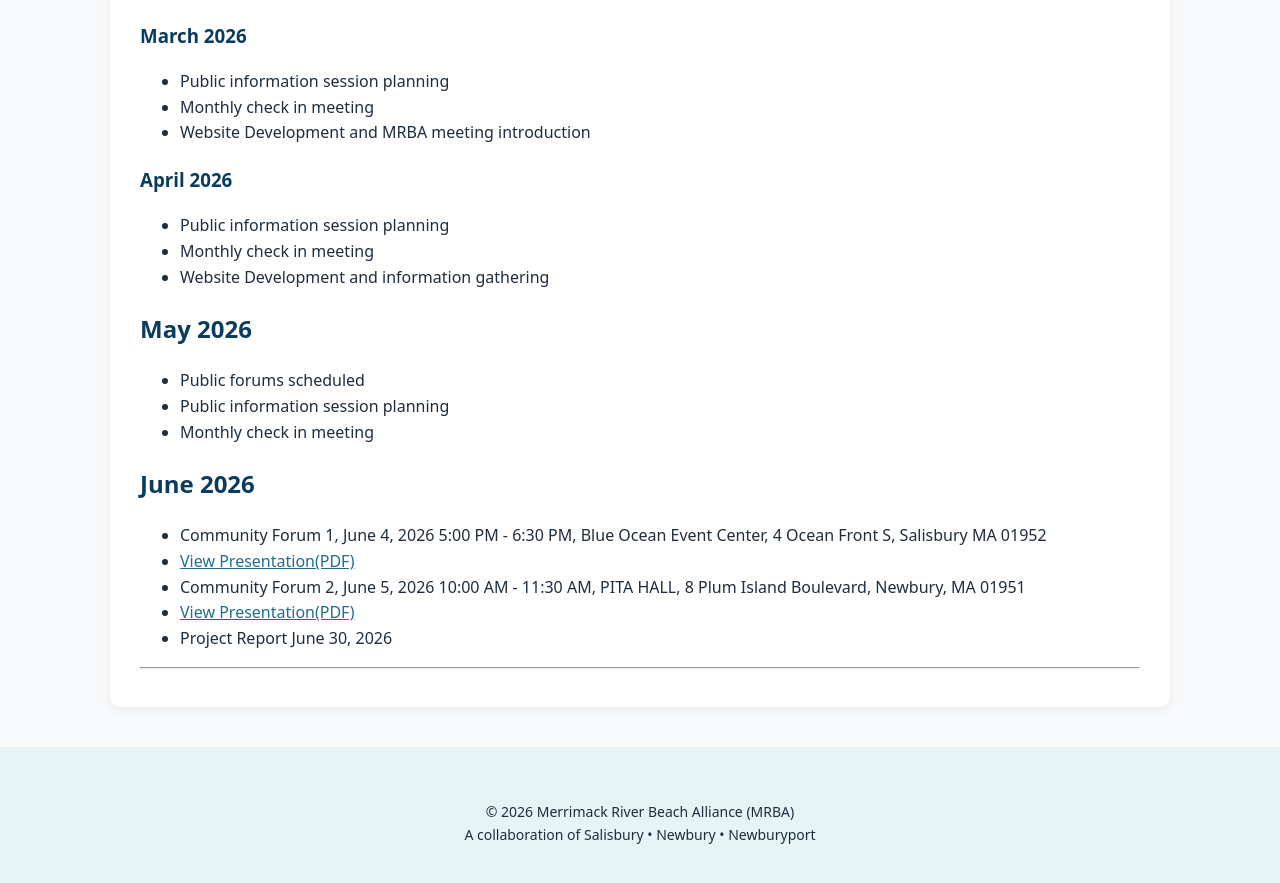
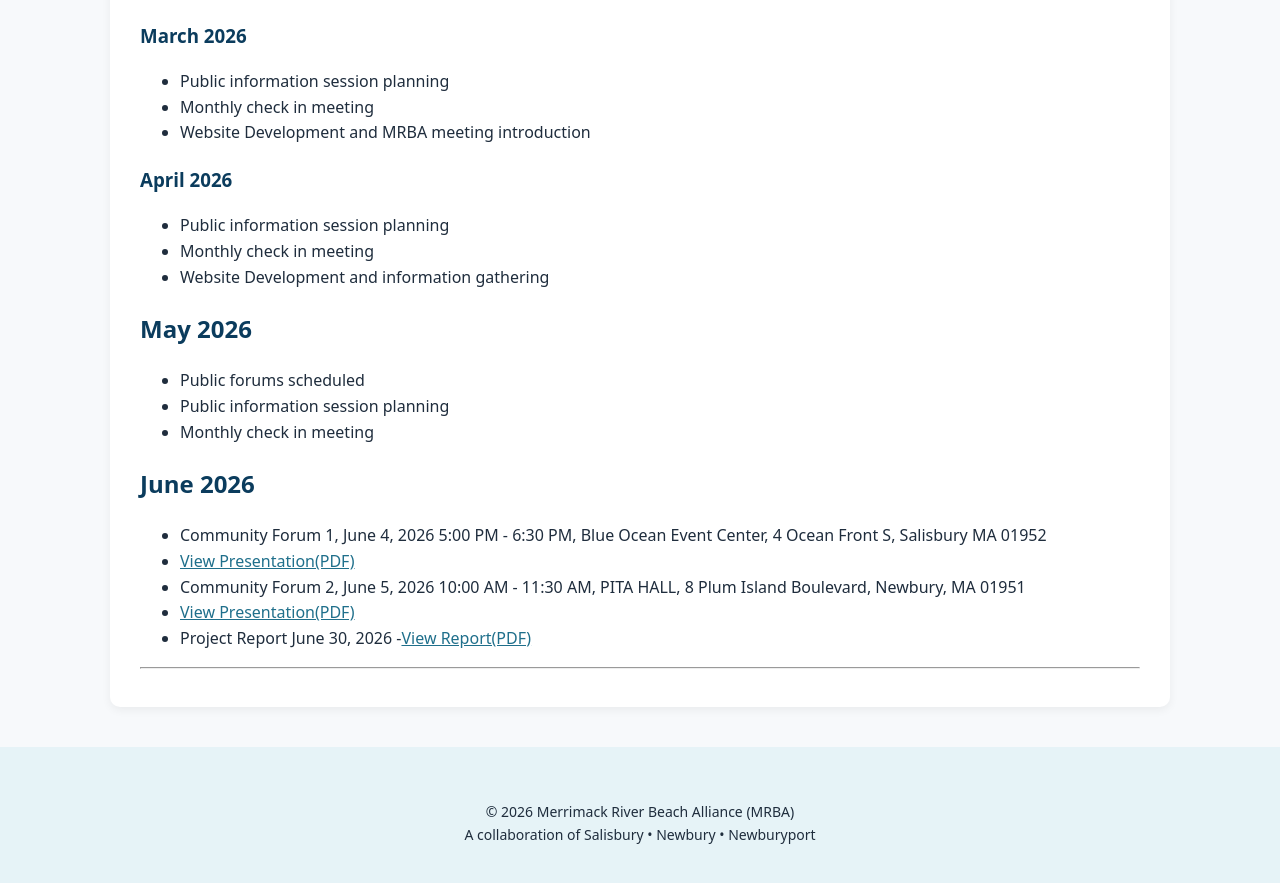
Before and after one commit to MAMRBAGOV/mamrba.gov, a Jekyll site: the page built from czm-grant.md, in a window 1280 px wide and 900 px high, scrolled down 2359 px. Shown: the top 883 px of the window. Built offline with Jekyll 4.4.1, drawn with Linux system fonts in a browser that asks for light colours.

Commit message:
Add link to reduced file size report

```diff
--- a/czm-grant.md
+++ b/czm-grant.md
@@ -85,6 +85,6 @@ The project exemplifies local and regional partnerships by bringing together thr
 - Community Forum 2, June 5, 2026 10:00 AM - 11:30 AM, PITA HALL, 8 Plum Island Boulevard, Newbury, MA 01951
 - [View Presentation(PDF)](/assets/docs/BeachForum_Fri.pdf)
 - Project Report June 30, 2026
-
+-[View Report(PDF)](/assets/docs/reducedfilesize_FULL_CZM_MAUpperNorthShore_report 06-30-2026.pdf)
 
 ---
```
